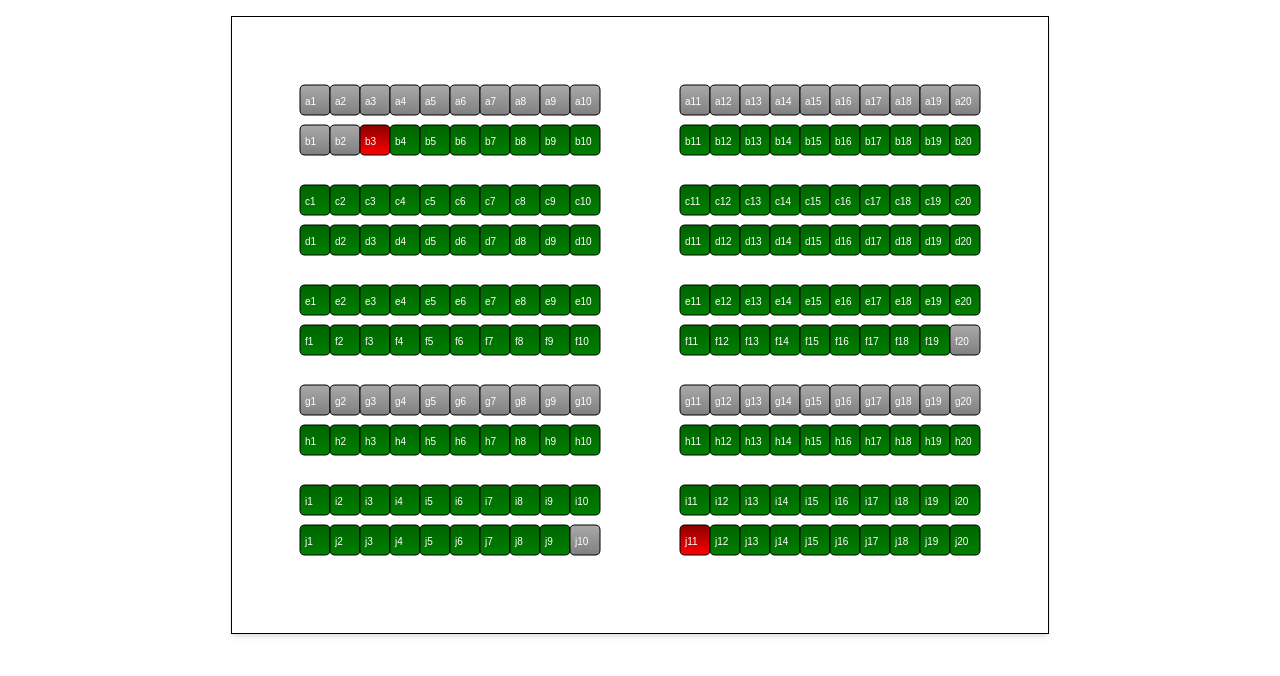
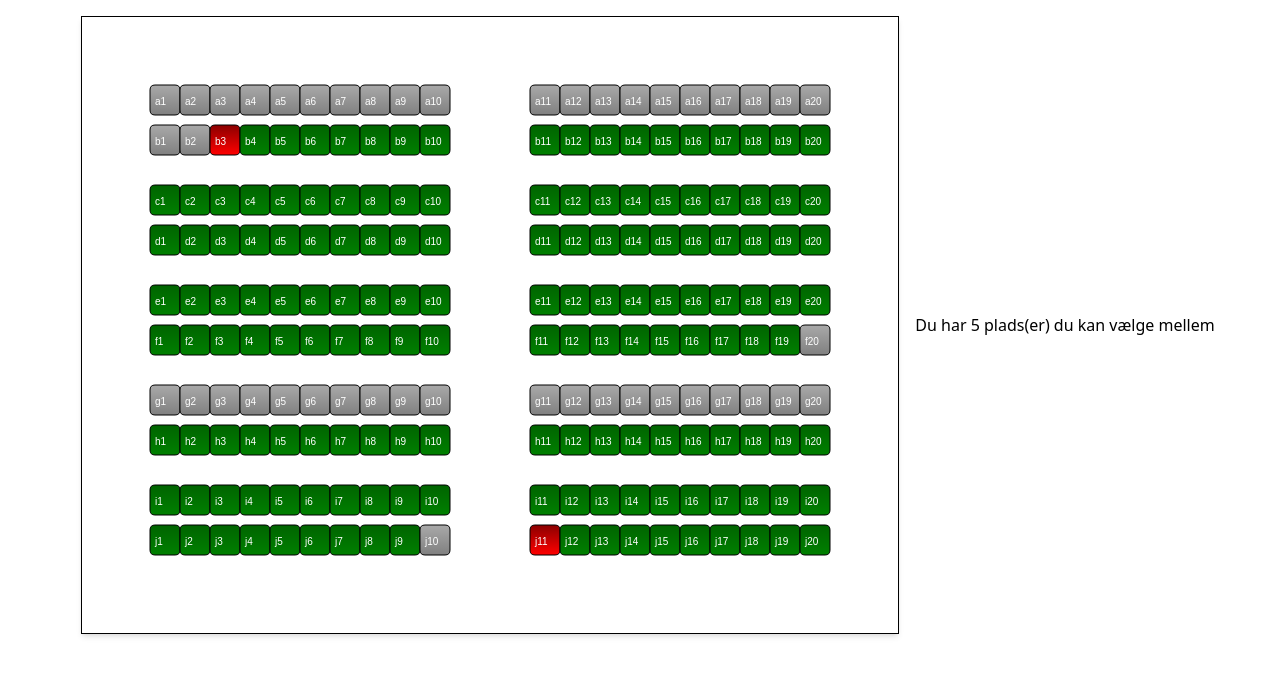
Before and after one commit to WolffDev/angular_seat-selector, an Angular app: page / in a window 1280 px wide. Shown: the top 676 px of the page. Built offline with nearby package versions, Linux system fonts and the light colour scheme.

Commit message:
tooltip now correctly showing

```diff
--- a/src/app/components/seat-selector.component.html
+++ b/src/app/components/seat-selector.component.html
@@ -1,4 +1,5 @@
 <div class="flex items-center justify-center relative">
+  <div>
     <canvas
       class="border border-black shadow-md m-4 p-2"
       #seatCanvas
@@ -20,3 +21,12 @@
       <p>Navn: {{ currentTooltip.name }}</p>
     </div>
   </div>
+
+  <div>
+    <p>Du har {{ maxSelections }} plads(er) du kan vælge mellem</p>
+    @if (selectedSeats) { @for (seat of selectedSeats | keyvalue; track
+    seat.value.id ) {
+    <p>Du har valgt: {{ seat.value.id }}</p>
+    } }
+  </div>
+</div>
--- a/src/app/components/seat-selector.component.ts
+++ b/src/app/components/seat-selector.component.ts
@@ -1,4 +1,4 @@
-import { NgIf, NgStyle } from '@angular/common';
+import { CommonModule, NgIf, NgStyle } from '@angular/common';
 import { Component, ElementRef, ViewChild, AfterViewInit } from '@angular/core';
 
 interface SeatOccupant {
@@ -10,6 +10,13 @@ interface CurrentTooltip {
   seat: string;
   username: string;
   name: string;
+}
+
+interface Seat {
+  id: string;
+  x: number;
+  y: number;
+  status: string;
 }
 
 @Component({
@@ -28,7 +35,7 @@ interface CurrentTooltip {
     `,
   ],
   standalone: true,
-  imports: [NgIf, NgStyle],
+  imports: [CommonModule],
 })
 export class SeatSelectorComponent implements AfterViewInit {
   @ViewChild('seatCanvas') seatCanvas!: ElementRef<HTMLCanvasElement>;
@@ -36,6 +43,8 @@ export class SeatSelectorComponent implements AfterViewInit {
   public currentTooltip: CurrentTooltip | null = null;
   public tooltipX: number = 0;
   public tooltipY: number = 0;
+  public selectedSeats: Map<string, Seat> = new Map();
+  public maxSelections = 5;
 
   private ctx!: CanvasRenderingContext2D;
   private seats: any[] = [];
@@ -52,8 +61,6 @@ export class SeatSelectorComponent implements AfterViewInit {
   private dragging: boolean = false;
   private lastX!: number;
   private lastY!: number;
-  private selectedSeats: Set<string> = new Set();
-  private maxSelections = 5;
   private maxNumberOfSeats = 20;
   private rows = ['a', 'b', 'c', 'd', 'e', 'f', 'g', 'h', 'i', 'j'];
   private occupiedSeats: Map<string, SeatOccupant> = new Map([
@@ -239,11 +246,12 @@ export class SeatSelectorComponent implements AfterViewInit {
         y > seat.y &&
         y < seat.y + this.seatHeight
       ) {
+        console.log(seat);
         if (seat.status === 'available') {
           if (this.selectedSeats.has(seat.id)) {
             this.selectedSeats.delete(seat.id);
           } else if (this.selectedSeats.size < this.maxSelections) {
-            this.selectedSeats.add(seat.id);
+            this.selectedSeats.set(seat.id, seat);
           }
         }
         if (seat.status === 'occupied') {
```
Lines whose indentation alone changed are shown as unchanged.
